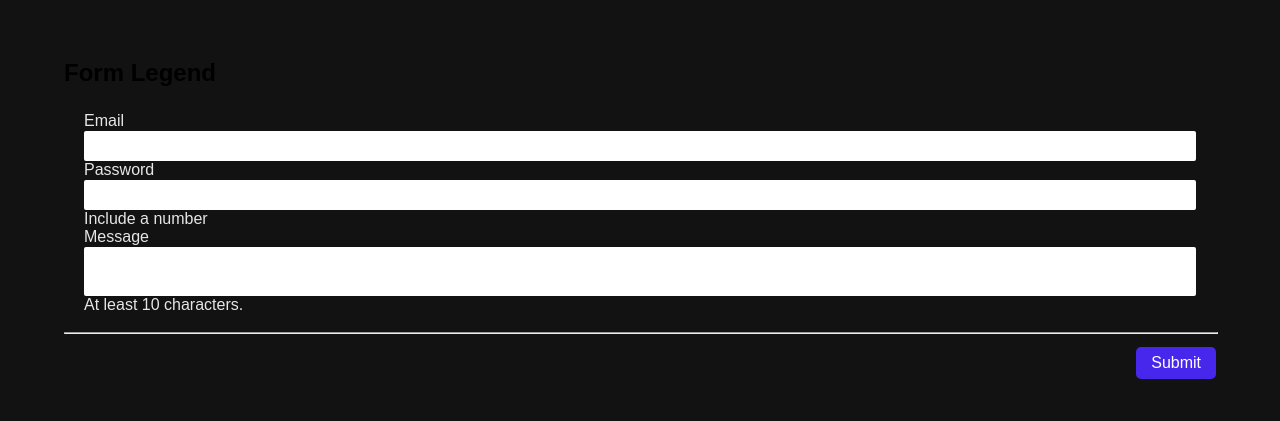
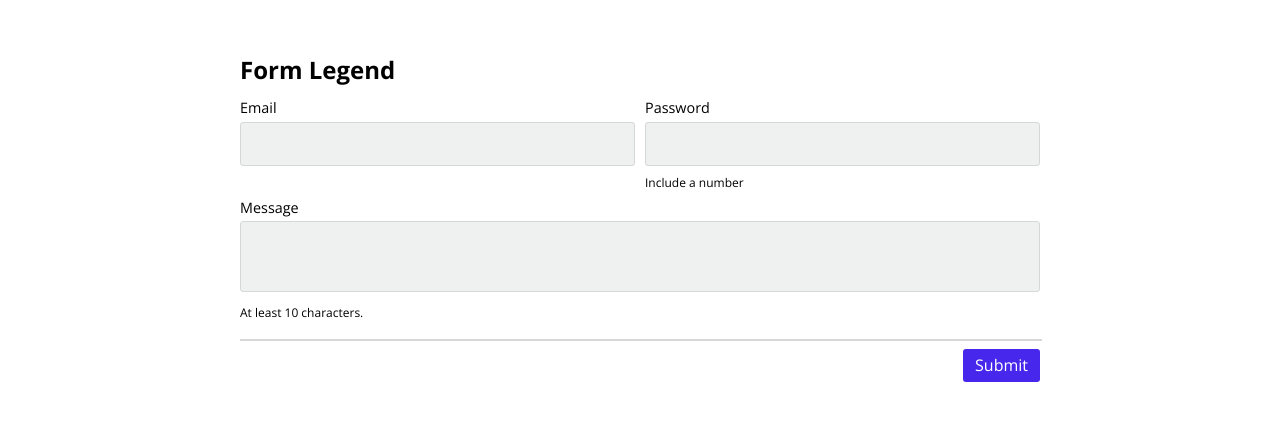
Before and after one commit to JoaquinDev542/dark-mode-form, a plain HTML site: page index.html in a window 1280 px wide. Shown: the part 189-610 px from the top of the page. Drawn offline with nearby package versions, Linux system fonts and the light colour scheme.

Commit message:
Update styles.css

```diff
--- a/styles.css
+++ b/styles.css
@@ -1,99 +1,122 @@
-:root {
-    --violet: #4827ec;
+@import url('https://fonts.googleapis.com/css2?family=Open+Sans:wght@400;700&display=swap');
+
+* , ::before , ::after {
+    box-sizing:border-box;
 }
 
-* , ::before , ::after {
-    box-sizing: border-box;
+:root {
+    --violet: #4827EC ;
+    --gray: #EFF0F0;
+    --black:#0D1317;
+    --white:#fff;
+
+    --bg-input:#eff0f0;
 }
 
 body {
     display: flex;
     align-items: center;
-    justify-content: center;
     height: 100vh;
     margin: 0;
-    font-family: Arial, Helvetica, sans-serif;
     font-size: 16px;
-    background-color: #121212;
+    font-family: 'Open Sans', sans-serif;
 }
 
-body.active  {
-    background-color: #fff;
-}
-
-.texts.active {
-    background-color: #000;
-}
-
-img {
-    max-width: 100%;
-}
-
-/* form-container Section */
-.form-container {
-    width: 90vw;
-    padding: 10px 20px;
-    color: #e6e6e6;
-}
-
-.darkMode-container {
+.form {
     display: flex;
-    align-items: center;
-    justify-content: space-between;
+    flex-direction: column;
+    width: 90%;
+    margin: 0 auto;
 }
 
 .title {
     font-size: 1.5rem;
 }
 
-.dark-mode__icon {
-    width: 50px;
+.form-container {
+    display: flex;
+    flex-direction: column;
+    gap: 10px;
 }
 
-.form {
-    display: flex;
-    flex-direction: column;
-}
-
-.form-divisor {
-    margin-bottom: 10px;
+.label {
+    display: block;
+    font-size: .90rem;
+    margin-bottom: 5px;
 }
 
 .input , .textarea {
-    display: block;
     width: 100%;
-    padding: 6px 8px;
-    border-radius: 2px;
-    border: none;
-    outline: none;
+    border-radius: 3px;
+    border: 1px solid #d6d7d7;
+    background-color:var(--bg-input ,  #eff0f0);
+}
+
+.input {
+    padding: 5px 0 ;
 }
 
 .textarea {
     resize: none;
+    padding: 7px 0;
 }
 
-.form__text {
+.small-text {
     display: block;
-    margin-bottom: 5px;
-    font-size: .85rem;
-}
-
-.form__small-text {
-    display: block;
-    margin-top: -5px;
+    margin-top: 10px;
     font-size: .75rem;
 }
 
 .hr {
+    display: block;
     width: 100%;
+    margin-top: 20px;
+    border: 1px solid #d6d7d7;
 }
 
 .btn {
-    align-self: flex-end;
-    margin-top: 5px;
-    padding: 7px 15px;
-    border: none;
-    border-radius: 5px;
-    color: #fff;
-    background-color: var(--violet);
+   align-self: flex-end;
+   padding: 7px 12px;
+   border: none;
+   border-radius: 3px;
+   color: var(--white);
+   background-color: var(--violet , #4827EC );
+   cursor: pointer;
 }
+
+@media screen and (min-width:768px) {
+
+    .form {
+        max-width: 800px;
+    }
+
+    .form-container {
+        display: grid;
+        grid-template-columns:repeat(2 , 1fr) ;
+        grid-template-rows: auto auto ;
+        grid-template-areas: "form__email form__password"
+        "form__message form__message";
+    }
+
+    .form__email {
+        grid-area: form__email;
+    }
+
+    .form__password {
+        grid-area: form__password;
+    }
+
+    .form__message {
+        grid-area: form__message;
+    }
+
+    .input {
+        padding: 12px 0 ;
+    }
+
+    .textarea {
+        resize: none;
+        padding: 16px 0;
+    }
+
+}
```
